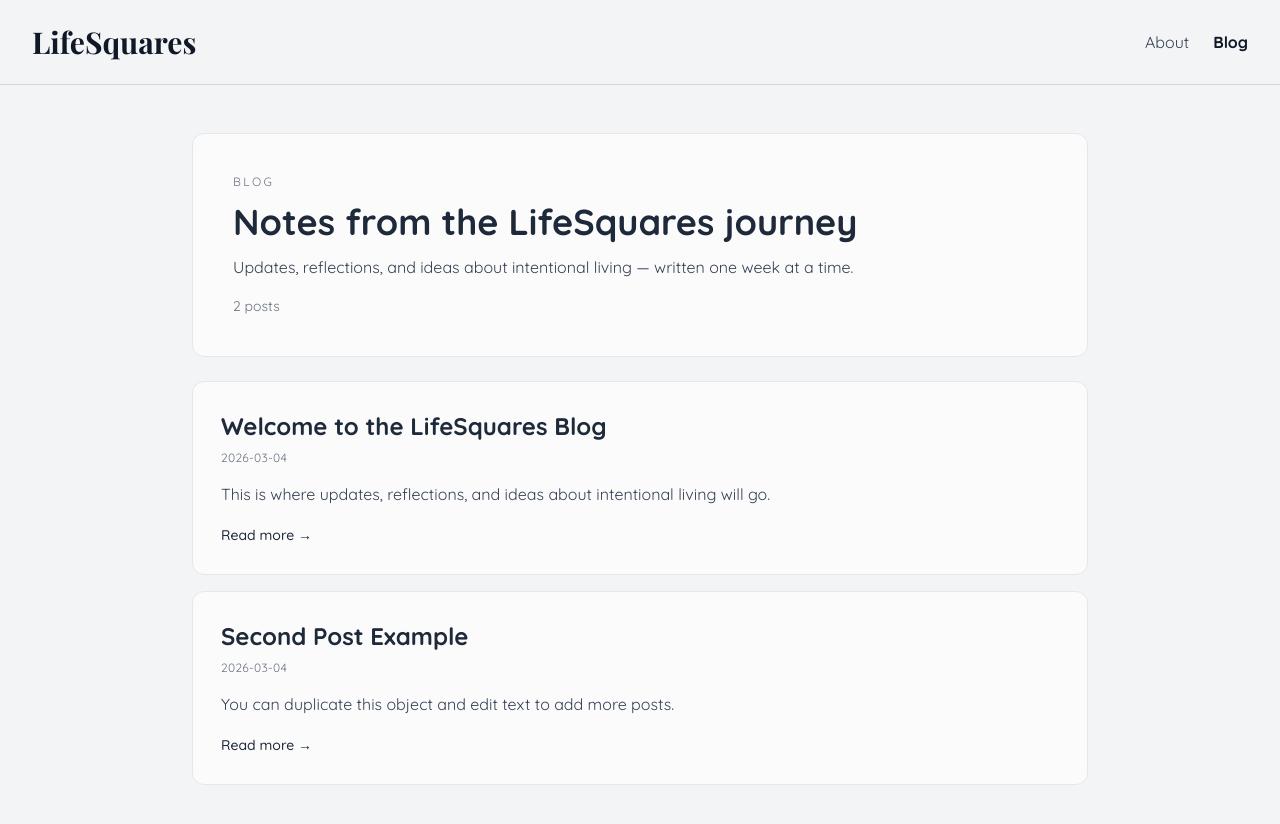
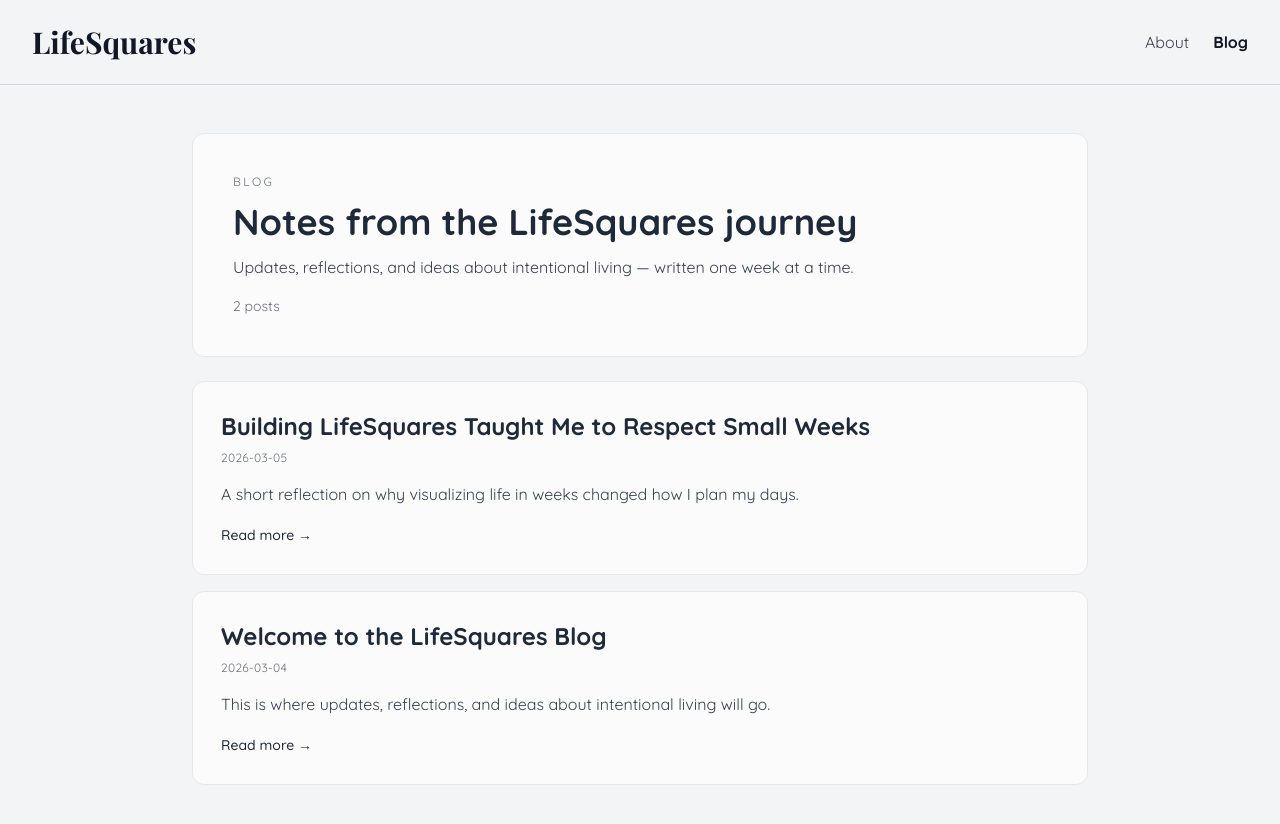
Before and after one commit to zennmarieee/LifeSquares, a React (Vite) app: page /blog in a window 1280 px wide. Shown: the top 824 px of the page. Built offline with nearby package versions, Linux system fonts and the light colour scheme.

Commit message:
Update blog post content and details for improved clarity and engagement

```diff
--- a/src/data/blogPosts.js
+++ b/src/data/blogPosts.js
@@ -9,10 +9,10 @@ export const blogPosts = [
     },
     {
         id: 'welcome-2',
-        title: 'Second Post Example',
-        date: '2026-03-04',
-        excerpt: 'You can duplicate this object and edit text to add more posts.',
+        title: 'Building LifeSquares Taught Me to Respect Small Weeks',
+        date: '2026-03-05',
+        excerpt: 'A short reflection on why visualizing life in weeks changed how I plan my days.',
         content:
-            'Each new object added to this array will automatically appear in the Blog page.',
+            'When I started building LifeSquares, I thought it would just be a simple grid project.\n\nBut while testing dates and seeing the weeks fill in, I felt something deeper: time is not abstract when you can see it. One tiny square can represent a week that disappears faster than we expect.\n\nThis project reminded me that meaningful life changes usually come from ordinary weeks, not dramatic moments. A few focused hours, one honest conversation, one healthy routine repeated quietly — those are the squares that shape a life.\n\nMy goal with LifeSquares is simple: to help us pause, look at the big picture, and choose this week with more intention.\n\nIf you are reading this, maybe ask yourself one small question today: What would make this week count?',
     },
 ];
```
